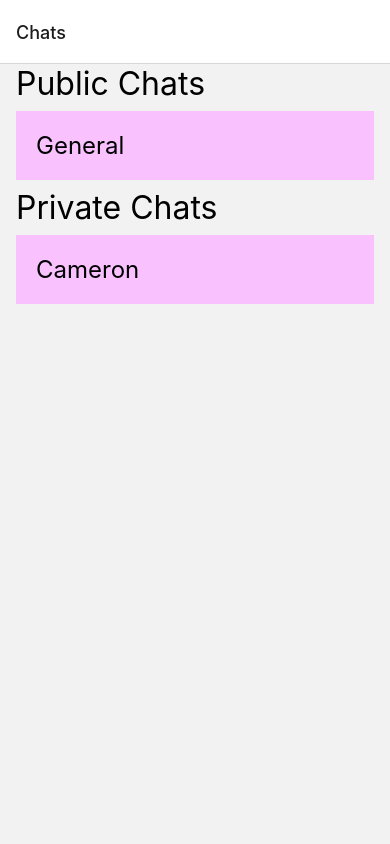
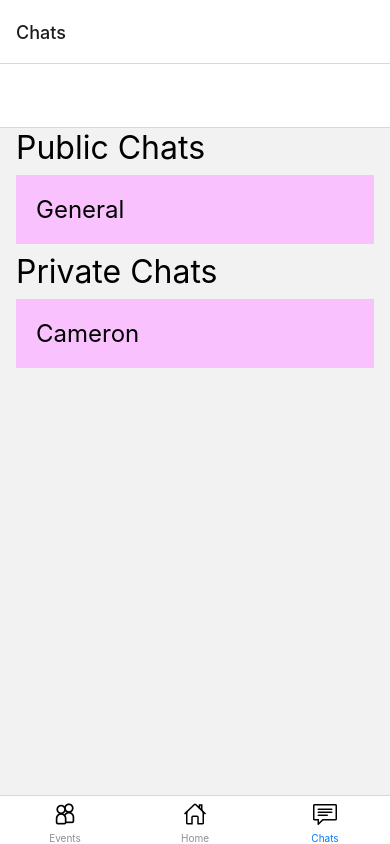
Before and after one commit to ShyNebulas/Healp, a React Native app: screen /Chats in a window 390 px wide. Built offline with nearby package versions, Linux system fonts and the light colour scheme.

Commit message:
new tabs

```diff
--- a/App.js
+++ b/App.js
@@ -1,16 +1,31 @@
 import React from 'react';
+import { Text, View } from 'react-native';
 import { NavigationContainer } from '@react-navigation/native';
 import { createNativeStackNavigator } from '@react-navigation/native-stack';
-
-import Chats from './src/frontend/pages/Chats';
+import { createBottomTabNavigator } from '@react-navigation/bottom-tabs';
+import { Ionicons } from '@expo/vector-icons';
+import { SimpleLineIcons } from '@expo/vector-icons';
+import { AntDesign } from '@expo/vector-icons';
+import Chatsinfo from './src/frontend/pages/Chats';
 import DirectMessage from './src/frontend/pages/DirectMessage';
+import MapView from "react-native-maps";
 
 import data from './src/data/data.json';
 // Remebers navigational path
+
+function Home(){
+  return(
+    <View>
+    <Text>Location:</Text>
+
+    <Text>Interested Events:</Text>
+    </View>
+);
+}
+
 const Stack = createNativeStackNavigator();
 
-class App extends React.Component {
-  render() {
+function Chats(){
         const screens = [];
         Object.values(data).forEach((entities) => {
             Object.values(entities).forEach((entity) => {
@@ -21,13 +36,58 @@ class App extends React.Component {
             })
         });
         return (
-      <NavigationContainer>
                 <Stack.Navigator initialRouteName="Chats">
-          <Stack.Screen name="Chats" component={Chats} />
+                    <Stack.Screen name=" " component={Chatsinfo} />
                     {screens.map((screen) =>
                         <Stack.Screen name={screen.name} children={() => <DirectMessage messages={screen.messages} />} />
                     )}
                 </Stack.Navigator>
+        );
+}
+
+
+function Events(){
+  return(
+      <View>
+        <Text>Events</Text>
+      </View>
+  );
+}
+
+
+const Tab = createBottomTabNavigator();
+
+class App extends React.Component {
+  render() {
+
+      // will probs need to put declartion that code is from react website just for saftery
+    return (
+        <NavigationContainer>
+          <Tab.Navigator>
+
+            <Tab.Screen name="Events" component={Events}
+                        options={{
+                            tabBarLabel: 'Events',
+                            tabBarIcon: ({ color, size }) => (
+                                <AntDesign name="team" size={24} color="black" />
+                            ),
+                        }}
+                />
+            <Tab.Screen name="Home" component={Home}
+                        options={{
+                            tabBarLabel: 'Home',
+                            tabBarIcon: ({ color, size }) => (
+                                <Ionicons name="md-home-outline" size={24} color="black" />
+                            ),
+                        }}/>
+            <Tab.Screen name="Chats" component={Chats}
+                        options={{
+                            tabBarLabel: 'Chats',
+                            tabBarIcon: ({ color, size }) => (
+                                <SimpleLineIcons name="speech" size={24} color="black" />
+                            ),
+                        }}/>
+          </Tab.Navigator>
         </NavigationContainer>
     );
   }
--- a/package.json
+++ b/package.json
@@ -9,6 +9,7 @@
     "web": "expo start --web"
   },
   "dependencies": {
+    "@react-navigation/bottom-tabs": "^6.5.7",
     "@react-navigation/native": "^6.1.6",
     "@react-navigation/native-stack": "^6.9.12",
     "expo": "~48.0.6",
@@ -17,7 +18,8 @@
     "react-native": "0.71.3",
     "react-native-dotenv": "^3.4.8",
     "react-native-safe-area-context": "4.5.0",
-    "react-native-screens": "~3.20.0"
+    "react-native-screens": "~3.20.0",
+    "react-native-maps": "1.3.2"
   },
   "devDependencies": {
     "@babel/core": "^7.20.0"
--- a/src/frontend/pages/DirectMessage.js
+++ b/src/frontend/pages/DirectMessage.js
@@ -20,7 +20,7 @@ class DirectMessage extends React.Component {
       <View>
         <StatusBar style="auto" />
         {this.props.messages.map((message) =>
-          <View style={{margin: 8, backgroundColor: getBackgroundColor(message.party)}}>
+          <View style={{margin: 8, backgroundColor: "#98FB98"}}>
             <Text style={{padding: 8}}>{message.text}</Text>
           </View>
         )}
@@ -34,6 +34,9 @@ class DirectMessage extends React.Component {
         <Pressable style={styles.submit}>
           <Text>Submit</Text>
         </Pressable>
+          <Pressable style={styles.sharelocation}>
+              <Text>Share Location</Text>
+          </Pressable>
       </View>
     );
   }
--- a/src/frontend/styles.js
+++ b/src/frontend/styles.js
@@ -29,6 +29,12 @@ const styles = StyleSheet.create({
         padding: 10,
         margin: 8,
         height: 40,
+    },
+    sharelocation: {
+        backgroundColor: '#ADD8E6',
+        padding: 10,
+        margin: 8,
+        height: 40,
     }
 });
 
```
Also changed, not shown: src/frontend/pages/Events.js (added), src/frontend/pages/Home.js (added), 1 other file (tests, documents, lock files or other folders). Lines whose indentation alone changed are shown as unchanged.
